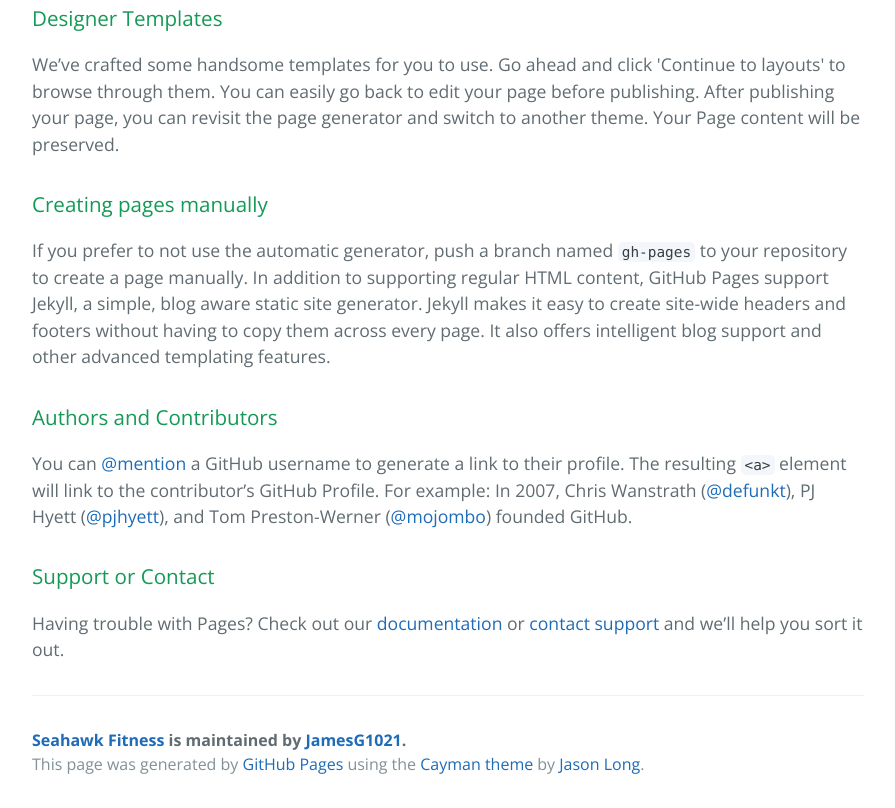
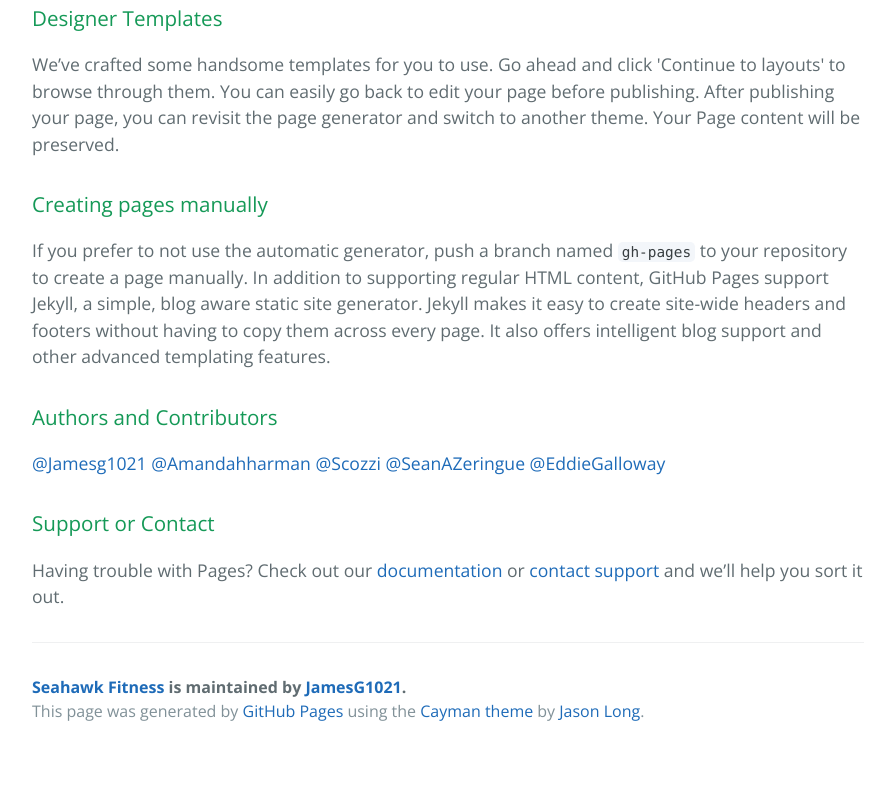
Before and after one commit to JamesG1021/SeaHawkFitness, a plain HTML site: page index.html in a window 1280 px wide. Shown: the part 628-1436 px from the top of the page, without its empty margins (192-1087 px from the left). After the commit the page ends 1383 px from the top, so only its background shows below. Drawn offline with nearby package versions, Linux system fonts and the light colour scheme.

```diff
--- a/index.html
+++ b/index.html
@@ -37,7 +37,11 @@
 <h3>
 <a id="authors-and-contributors" class="anchor" href="#authors-and-contributors" aria-hidden="true"><span aria-hidden="true" class="octicon octicon-link"></span></a>Authors and Contributors</h3>
 
-<p>You can <a href="https://github.com/blog/821" class="user-mention">@mention</a> a GitHub username to generate a link to their profile. The resulting <code>&lt;a&gt;</code> element will link to the contributor’s GitHub Profile. For example: In 2007, Chris Wanstrath (<a href="https://github.com/defunkt" class="user-mention">@defunkt</a>), PJ Hyett (<a href="https://github.com/pjhyett" class="user-mention">@pjhyett</a>), and Tom Preston-Werner (<a href="https://github.com/mojombo" class="user-mention">@mojombo</a>) founded GitHub.</p>
+<p><a href="https://github.com/Jamesg1021" class="user-mention">@Jamesg1021</a>
+<a href="https://github.com/Amandahharman" class="user-mention">@Amandahharman</a>
+<a href="https://github.com/Scozzi" class="user-mention">@Scozzi</a>
+<a href="https://github.com/SeanAZeringue" class="user-mention">@SeanAZeringue</a>
+<a href="https://github.com/EddieGalloway" class="user-mention">@EddieGalloway</a></p>
 
 <h3>
 <a id="support-or-contact" class="anchor" href="#support-or-contact" aria-hidden="true"><span aria-hidden="true" class="octicon octicon-link"></span></a>Support or Contact</h3>
```
Also changed, not shown: params.json (+1 -1 lines).
